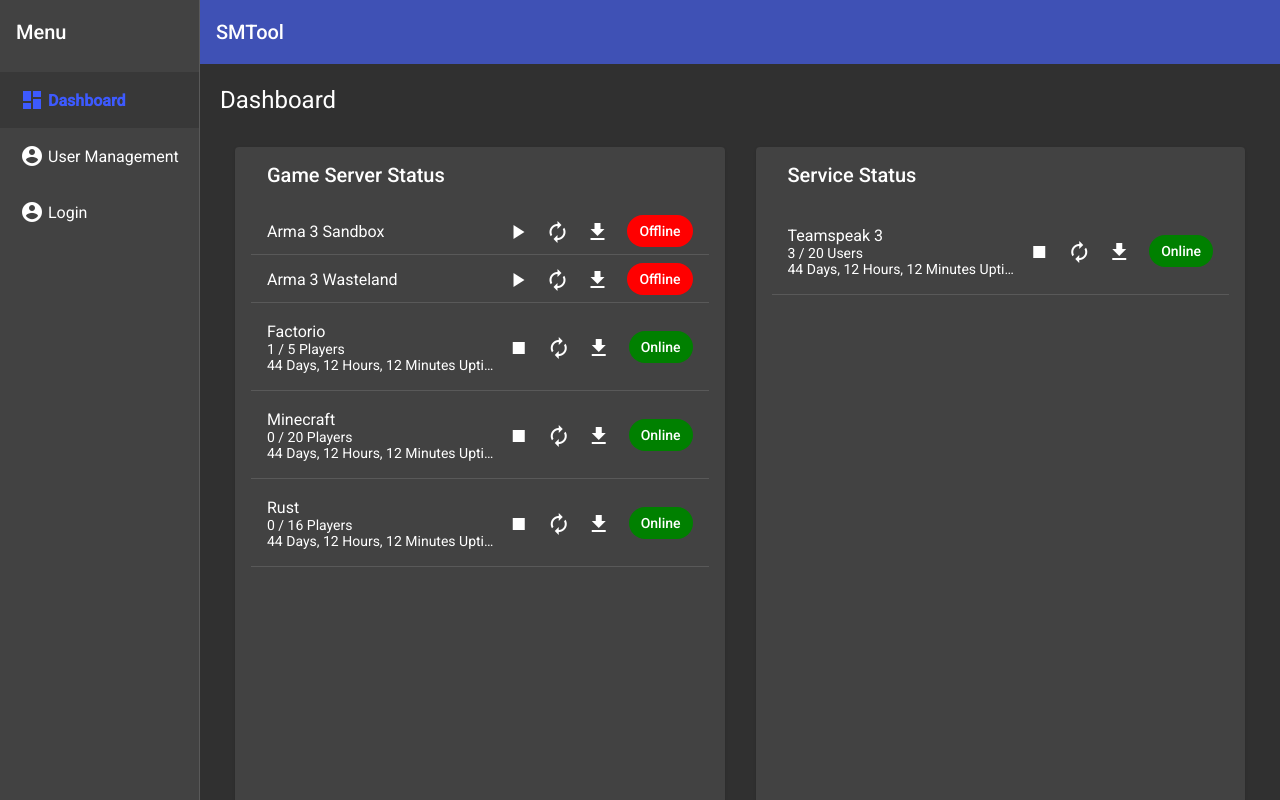
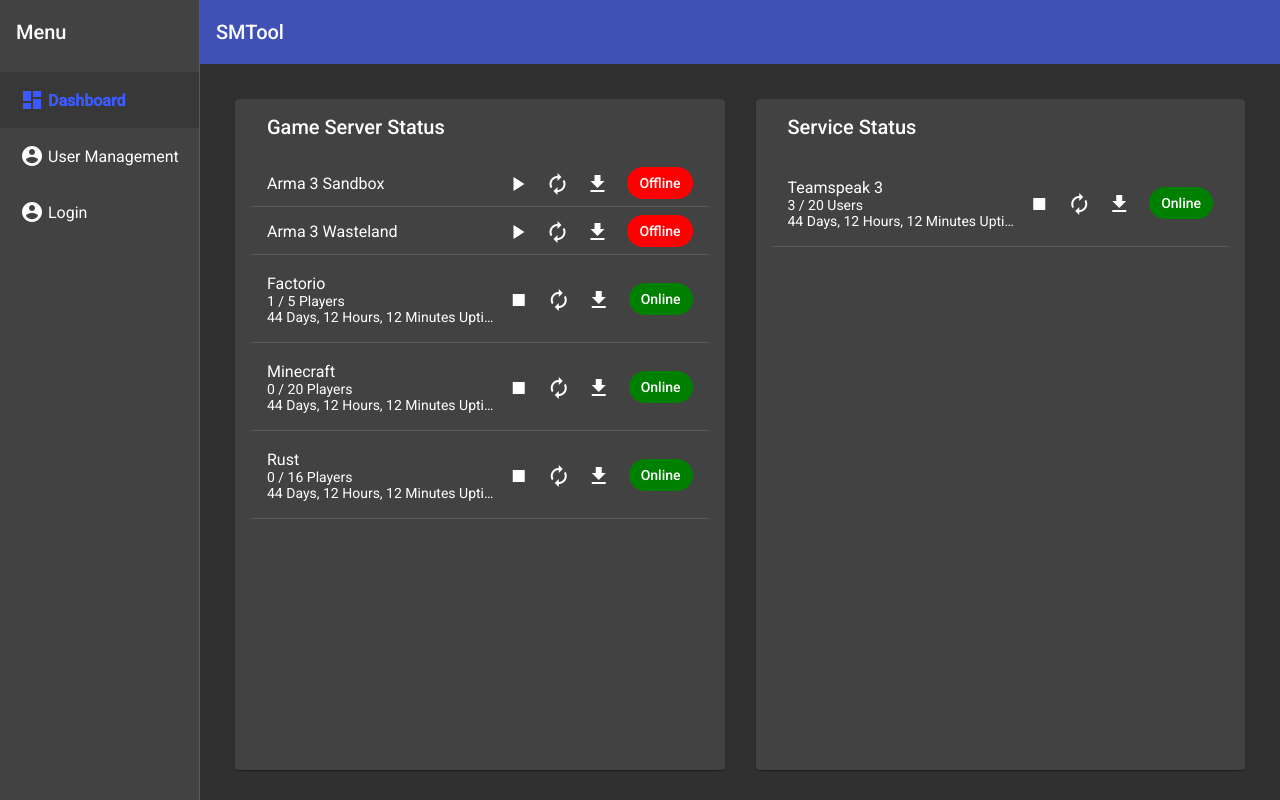
Before and after one commit to luuktap/smtool-frontend, an Angular app: page /dashboard in a window 1280 px wide. Built offline with nearby package versions, Linux system fonts and the light colour scheme.

Commit message:
removed dashbord h1

```diff
--- a/src/app/components/dashboard/dashboard.component.html
+++ b/src/app/components/dashboard/dashboard.component.html
@@ -1,5 +1,4 @@
 <div class="grid-container">
-  <h1 class="mat-h1">Dashboard</h1>
   <mat-grid-list [cols]="(isHandset$ | async) ? 1 : 2" rowHeight="350px">
     <mat-grid-tile [colspan]="1" [rowspan]="2">
       <mat-card class="dashboard-card">
```
